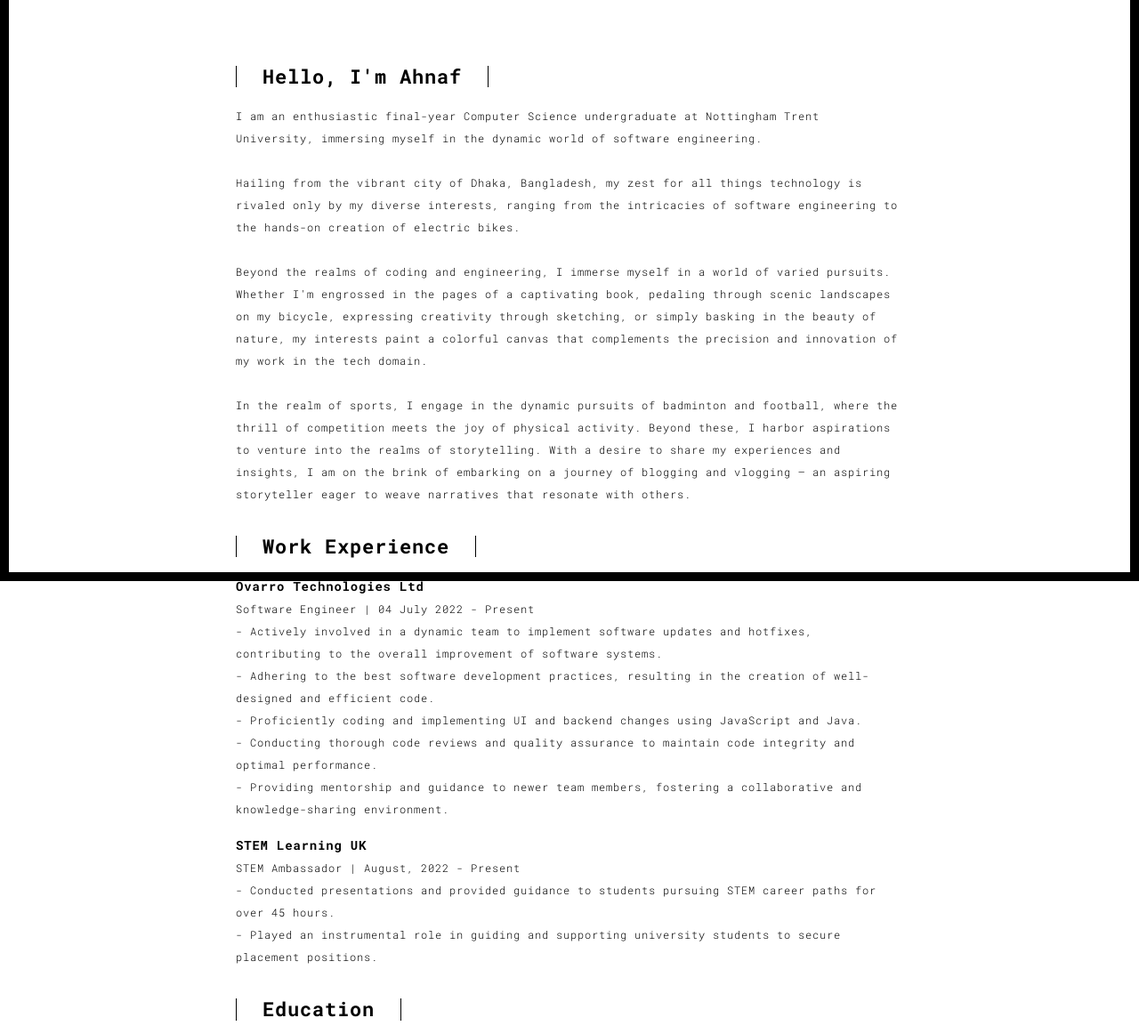
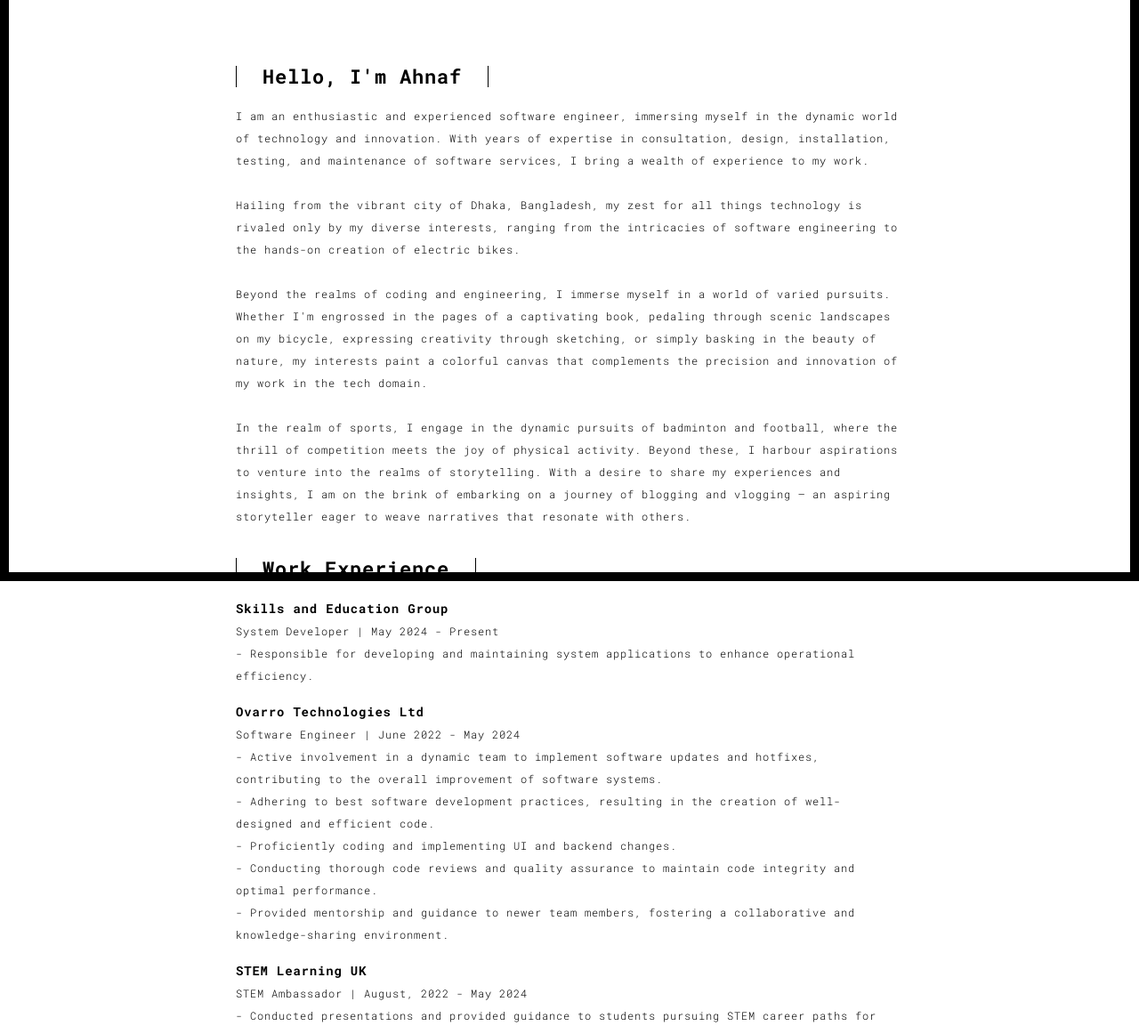
Before and after one commit to ahnafbinazad/portfolio_Website, a plain HTML site: page about.html in a window 1280 px wide. Shown: the part 147-1300 px from the top of the page at 89% size. Drawn offline with Linux system fonts and the light colour scheme.

Commit message:
update to about me page

```diff
--- a/about.html
+++ b/about.html
@@ -80,8 +80,9 @@
                         <!-- Description section with headers and paragraphs -->
                         <h2>Hello, I'm Ahnaf</h2>
                         <p>
-                            I am an enthusiastic final-year Computer Science undergraduate at Nottingham Trent University,
-                            immersing myself in the dynamic world of software engineering.<br><br>
+                            I am an enthusiastic and experienced software engineer, immersing myself in the dynamic world of technology and innovation.
+                            With years of expertise in consultation, design, installation, testing, and maintenance of software services,
+                            I bring a wealth of experience to my work.<br><br>
                             Hailing from the vibrant city of Dhaka, Bangladesh,
                             my zest for all things technology is rivaled only by my diverse interests,
                             ranging from the intricacies of software engineering to the hands-on creation of electric bikes.<br><br>
@@ -93,30 +94,35 @@
                             that complements the precision and innovation of my work in the tech domain.<br><br>
                             In the realm of sports, I engage in the dynamic pursuits of badminton and football,
                             where the thrill of competition meets the joy of physical activity.
-                            Beyond these, I harbor aspirations to venture into the realms of storytelling.
+                            Beyond these, I harbour aspirations to venture into the realms of storytelling.
                             With a desire to share my experiences and insights,
                             I am on the brink of embarking on a journey of blogging and vlogging —
                             an aspiring storyteller eager to weave narratives that resonate with others.<br>
                         </p>
                         <h2>Work Experience</h2>
                         <p>
+                            <b>Skills and Education Group</b><br>
+                            <span>System Developer | May 2024 - Present</span><br>
+                            - Responsible for developing and maintaining system applications to enhance operational efficiency.<br>
+                        </p>
+                        <p>
                             <b>Ovarro Technologies Ltd</b><br>
-                            <span>Software Engineer | 04 July 2022 - Present</span><br>
-                            - Actively involved in a dynamic team to implement software updates and hotfixes,
+                            <span>Software Engineer | June 2022 - May 2024</span><br>
+                            - Active involvement in a dynamic team to implement software updates and hotfixes,
                             contributing to the overall improvement of software systems.<br>
-                            - Adhering to the best software development practices,
-                            resulting in the creation of well-designed and efficient code.<br>
-                            - Proficiently coding and implementing UI and backend changes using JavaScript and Java.<br>
-                            - Conducting thorough code reviews and quality assurance
-                            to maintain code integrity and optimal performance.<br>
-                            - Providing mentorship and guidance to newer team members,
-                            fostering a collaborative and knowledge-sharing environment.
+                            - Adhering to best software development practices,
+                            resulting in the creation of well- designed and efficient code.<br>
+                            - Proficiently coding and implementing UI and backend changes.<br>
+                            - Conducting thorough code reviews and quality assurance to maintain code integrity and
+                            optimal performance.<br>
+                            - Provided mentorship and guidance to newer team members, fostering a collaborative and
+                            knowledge-sharing environment.
                         </p>
 
                         <!-- Additional work experience -->
                         <p>
                             <b>STEM Learning UK</b><br>
-                            <span>STEM Ambassador | August, 2022 - Present</span><br>
+                            <span>STEM Ambassador | August, 2022 - May 2024</span><br>
                             - Conducted presentations and provided guidance to students
                             pursuing STEM career paths for over 45 hours.<br>
                             - Played an instrumental role in guiding
```
